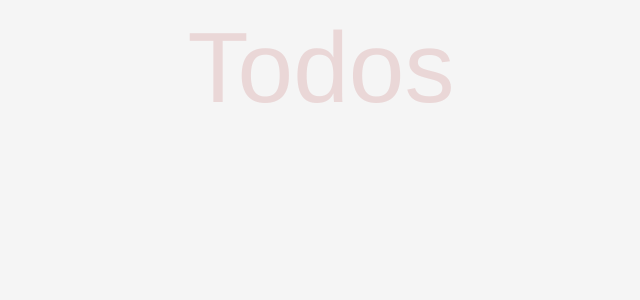
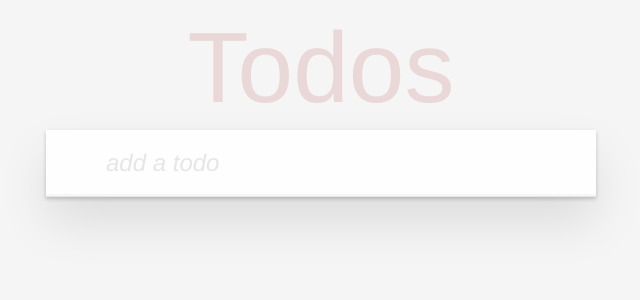
Before and after one commit to bernard-ng/vuejs-todos, a Vue app: page / in a window 1280 px wide. Shown: the top 300 px of the page, without its empty margins (319-959 px from the left). Built offline with nearby package versions, Linux system fonts and the light colour scheme.

Commit message:
[PERF] create addTodo method and listing all todos

```diff
--- a/src/App.vue
+++ b/src/App.vue
@@ -5,14 +5,14 @@
 </template>
 
 <script>
-import Todos from "./components/Todos";
+import Todos from "./components/Todos"
 
 export default {
   name: "App",
     components: {
         Todos
     }
-};
+}
 </script>
 
 <style>
--- a/src/components/Todos.vue
+++ b/src/components/Todos.vue
@@ -2,12 +2,35 @@
     <section class="todoapp">
         <header class="header">
             <h1>Todos</h1>
+            <input type="text" class="new-todo" placeholder="add a todo" v-model="newTodo" @keydown.enter="addTodo">
         </header>
+        <div class="main">
+            <ul class="todo-list" v-for="todo in todos" :key='todo'>
+                <li class="todo">
+                    <div class="view">
+                        <label>{{ todo }}</label>
+                    </div>
+                </li>
+            </ul>
+        </div>
     </section>
 </template>
 
 <script>
 export default {
+    data() {
+        return {
+            todos: [],
+            newTodo: '',
+        }
+    },
+
+    methods: {
+        addTodo() {
+            this.todos.push(this.newTodo)
+            this.newTodo = ''
+        }
+    }
 }
 </script>
 
```
Also changed, not shown: .eslintrc.js, 1 other file (tests, documents, lock files or other folders).
